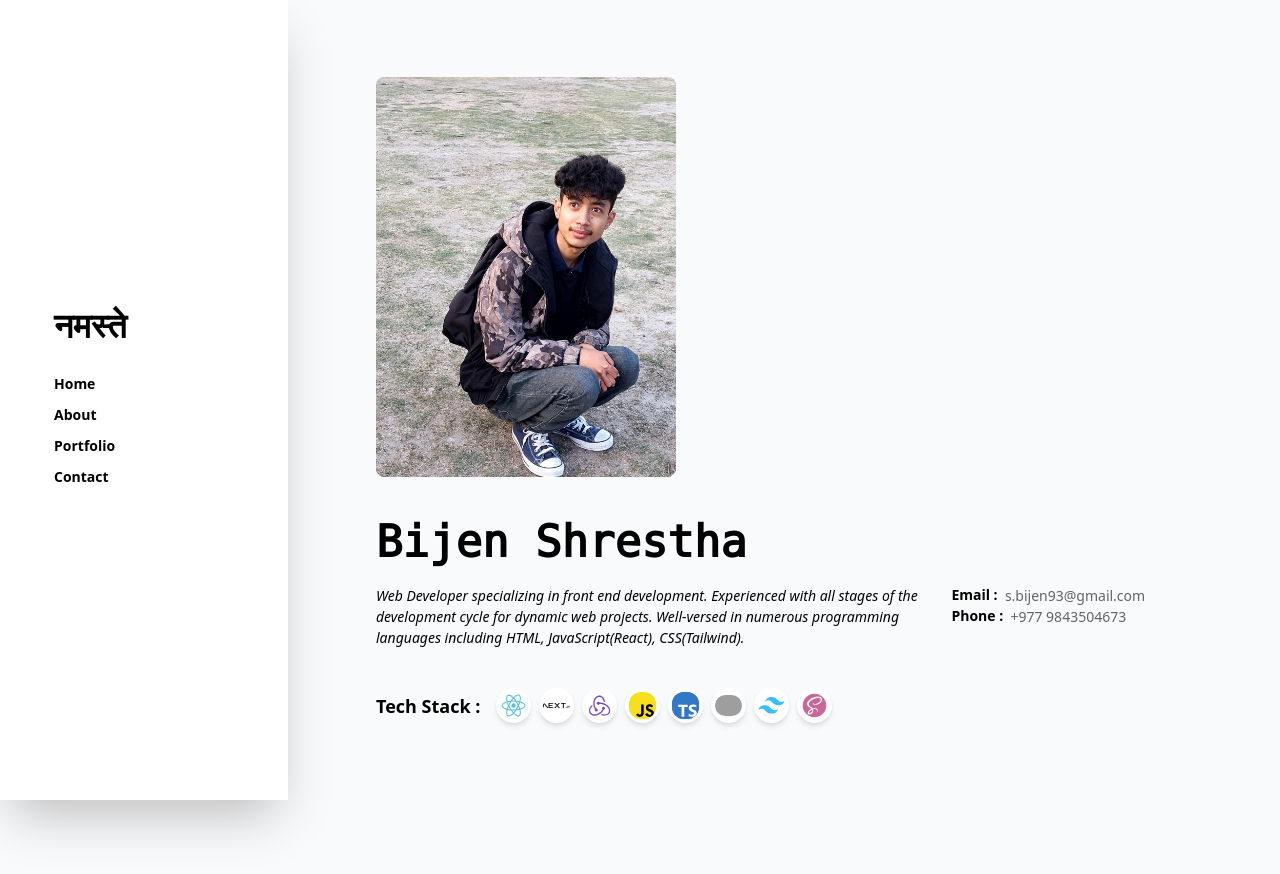
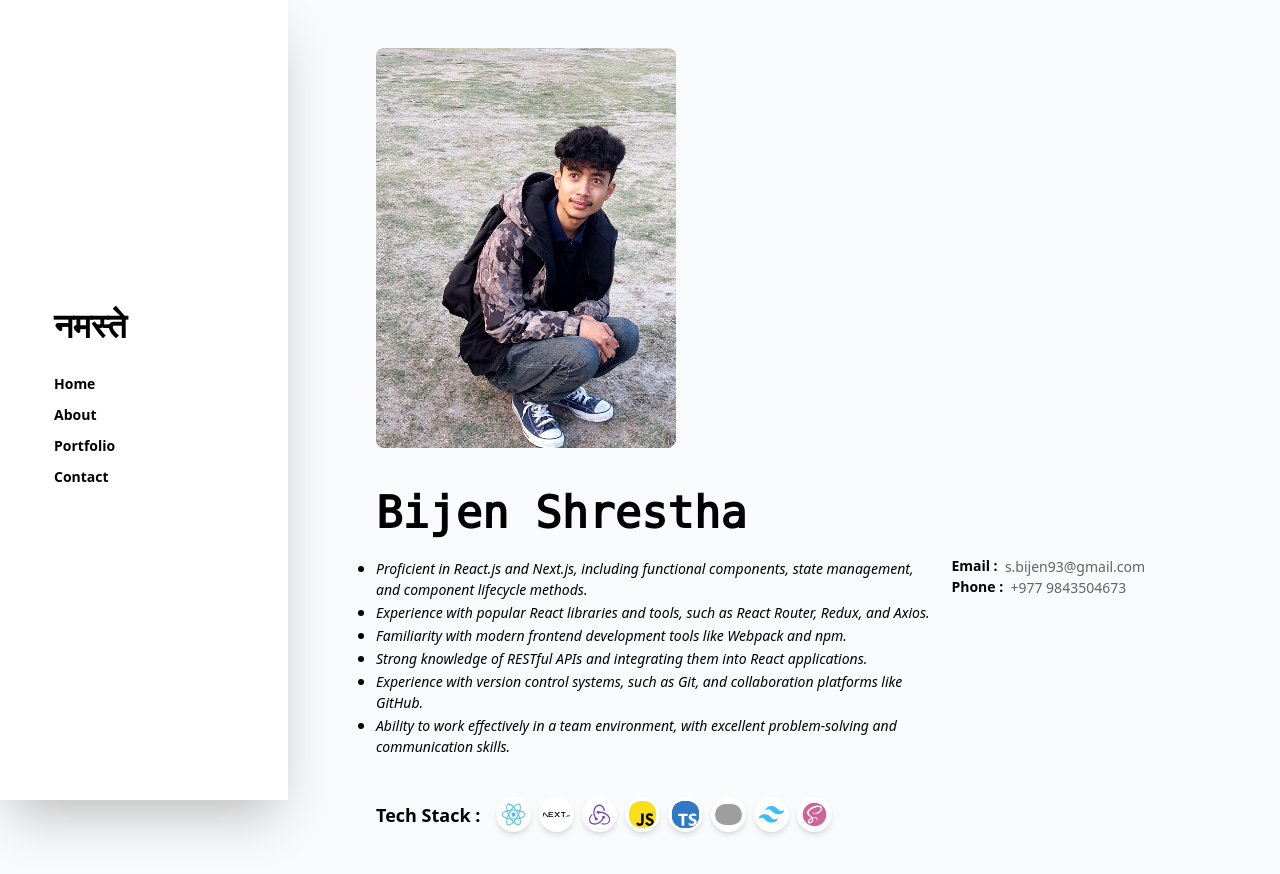
Before and after one commit to bijenShrestha980/portfolio, a Next.js app: page /about in a window 1280 px wide. Shown: the top 874 px of the page. Before the commit the page ends 800 px from the top, so only its background shows below. Built offline with nearby package versions, Linux system fonts and the light colour scheme; grey boxes are pictures that could not be loaded.

Commit message:
added intro

```diff
--- a/src/app/about/page.tsx
+++ b/src/app/about/page.tsx
@@ -20,12 +20,44 @@ const About = () => {
         <div className="flex flex-col gap-6">
           <h1 className="font-prima">Bijen Shrestha</h1>
           <div className="flex flex-col lg:flex-row gap-4">
-            <p className="italic basis-3/4">
-              Web Developer specializing in front end development. Experienced
-              with all stages of the development cycle for dynamic web projects.
-              Well-versed in numerous programming languages including HTML,
-              JavaScript(React), CSS(Tailwind).
-            </p>
+            <ul className="basis-3/4 flex flex-col list-disc">
+              <li>
+                <p className="italic">
+                  Proficient in React.js and Next.js, including functional
+                  components, state management, and component lifecycle methods.
+                </p>
+              </li>
+              <li>
+                <p className="italic">
+                  Experience with popular React libraries and tools, such as
+                  React Router, Redux, and Axios.
+                </p>
+              </li>
+              <li>
+                <p className="italic">
+                  Familiarity with modern frontend development tools like
+                  Webpack and npm.
+                </p>
+              </li>
+              <li>
+                <p className="italic">
+                  Strong knowledge of RESTful APIs and integrating them into
+                  React applications.
+                </p>
+              </li>
+              <li>
+                <p className="italic">
+                  Experience with version control systems, such as Git, and
+                  collaboration platforms like GitHub.
+                </p>
+              </li>
+              <li>
+                <p className="italic">
+                  Ability to work effectively in a team environment, with
+                  excellent problem-solving and communication skills.
+                </p>
+              </li>
+            </ul>
             <ul className="basis-1/3">
               <li className="flex">
                 <label htmlFor="email" className="font-semibold text-sm">
--- a/src/app/page.tsx
+++ b/src/app/page.tsx
@@ -64,9 +64,13 @@ export default function Home() {
         <div className="flex flex-col gap-6 max-w-[800px]">
           <h1 className="font-prima">Bijen Shrestha</h1>
           <p className="italic">
-            Web Developer specializing in front end development with React js.
-            Experienced with all stages of the development cycle for dynamic web
-            projects.
+            A skilled and dedicated frontend web developer with expertise in
+            React.js, seeking challenging opportunities to create highly
+            interactive and user-friendly web applications. I have a passion for
+            creating elegant and efficient user interfaces that deliver an
+            exceptional user experience. With a strong foundation in HTML, CSS,
+            and JavaScript, I am committed to leveraging my knowledge and skills
+            to build dynamic and scalable applications.
           </p>
           <ul className="flex gap-2">
             {links.map((item, i) => (
```
